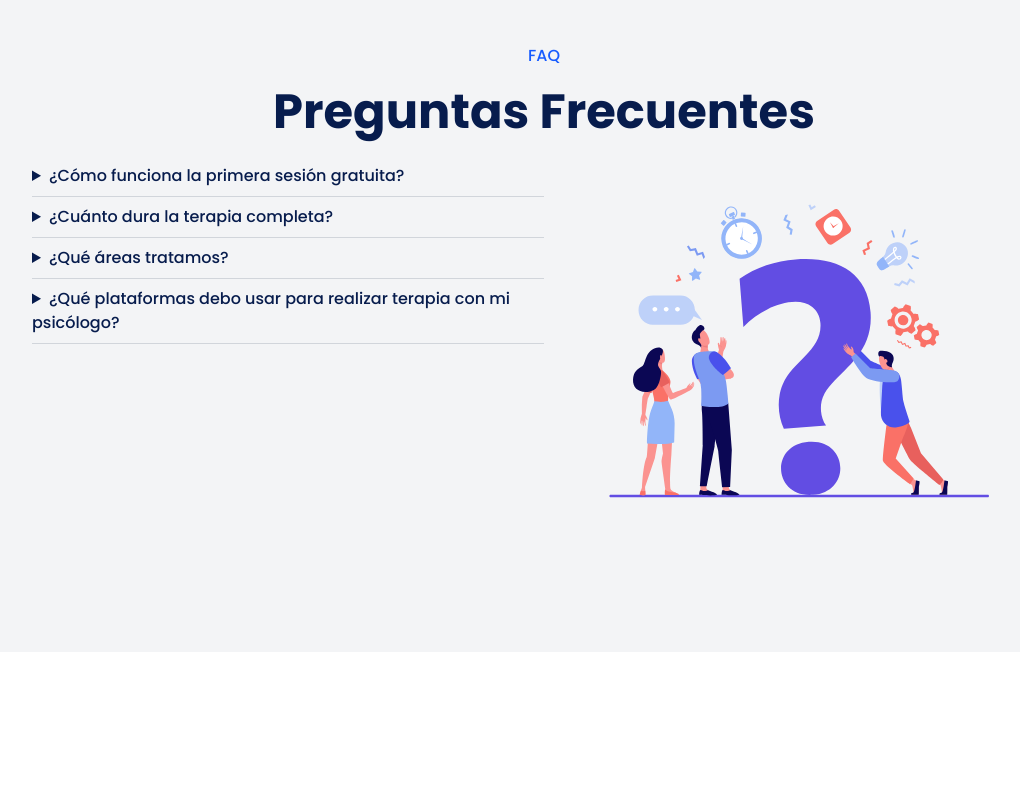
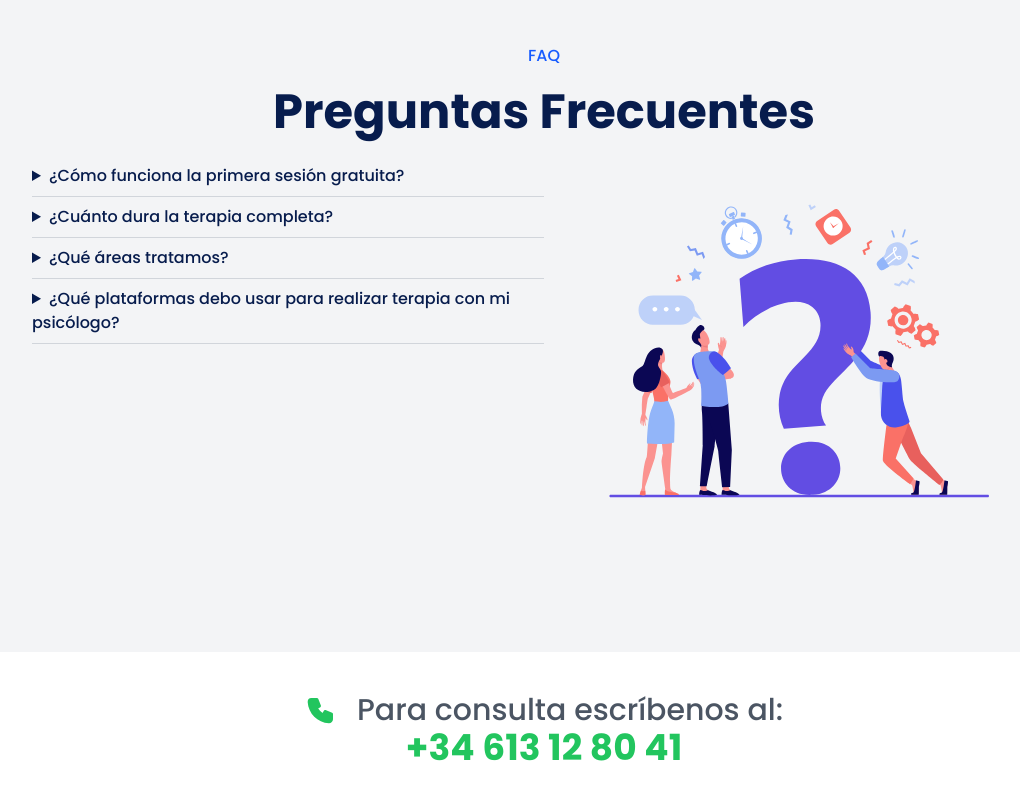
Before and after one commit to DarCkly666/mente-sana-psicologia, a Next.js app: page / in a window 1280 px wide. Shown: the part 5448-6248 px from the top of the page, without its empty margins (96-1116 px from the left). Before the commit the page ends 6100 px from the top, so only its background shows below. Built offline with nearby package versions, Linux system fonts and the light colour scheme.

Commit message:
Added Llamar section

```diff
--- a/src/app/page.tsx
+++ b/src/app/page.tsx
@@ -6,6 +6,7 @@ import PorQueSection from "@/components/PorQueSection";
 import ProblemasSection from "@/components/ProblemasSection";
 import SolicitaSection from "@/components/SolicitaSection";
 import FaqSection from "@/components/sections/FaqSection";
+import LlamarSection from "@/components/sections/LlamarSection";
 import TestimoniosSection from "@/components/sections/TestimoniosSection";
 
 export default function Home() {
@@ -20,6 +21,7 @@ export default function Home() {
       <PlanesPreciosSection />
       <TestimoniosSection />
       <FaqSection />
+      <LlamarSection />
     </>
   );
 }
--- /dev/null
+++ b/src/components/sections/LlamarSection.tsx
@@ -0,0 +1,43 @@
+import {
+  fontPoppins300,
+  fontPoppins500,
+  fontPoppins700,
+} from "@/utils/MyFonts";
+import React from "react";
+
+export default function LlamarSection() {
+  return (
+    <section
+      className={`w-full px-6 sm:px-12 md:px-20 lg:px-32 2xl:px-72 text-dark-blue py-10 ${fontPoppins300.className}`}
+    >
+      <div>
+        <div className="text-green-500 flex justify-center items-center gap-3 md:gap-5">
+          <svg
+            xmlns="http://www.w3.org/2000/svg"
+            width="32"
+            height="32"
+            viewBox="0 0 24 24"
+            fill="currentColor"
+            className="icon icon-tabler icons-tabler-filled icon-tabler-phone"
+          >
+            <path stroke="none" d="M0 0h24v24H0z" fill="none" />
+            <path d="M9 3a1 1 0 0 1 .877 .519l.051 .11l2 5a1 1 0 0 1 -.313 1.16l-.1 .068l-1.674 1.004l.063 .103a10 10 0 0 0 3.132 3.132l.102 .062l1.005 -1.672a1 1 0 0 1 1.113 -.453l.115 .039l5 2a1 1 0 0 1 .622 .807l.007 .121v4c0 1.657 -1.343 3 -3.06 2.998c-8.579 -.521 -15.418 -7.36 -15.94 -15.998a3 3 0 0 1 2.824 -2.995l.176 -.005h4z" />
+          </svg>
+          <p
+            className={`text-xl md:text-3xl text-gray-600 text-center ${fontPoppins500.className}`}
+          >
+            Para consulta escríbenos al:
+          </p>
+        </div>
+        <div className="flex justify-center">
+          <a
+            href="tel:613128041"
+            className={`text-green-500 text-3xl md:text-4xl ${fontPoppins700.className}`}
+          >
+            +34 613 12 80 41
+          </a>
+        </div>
+      </div>
+    </section>
+  );
+}
```
